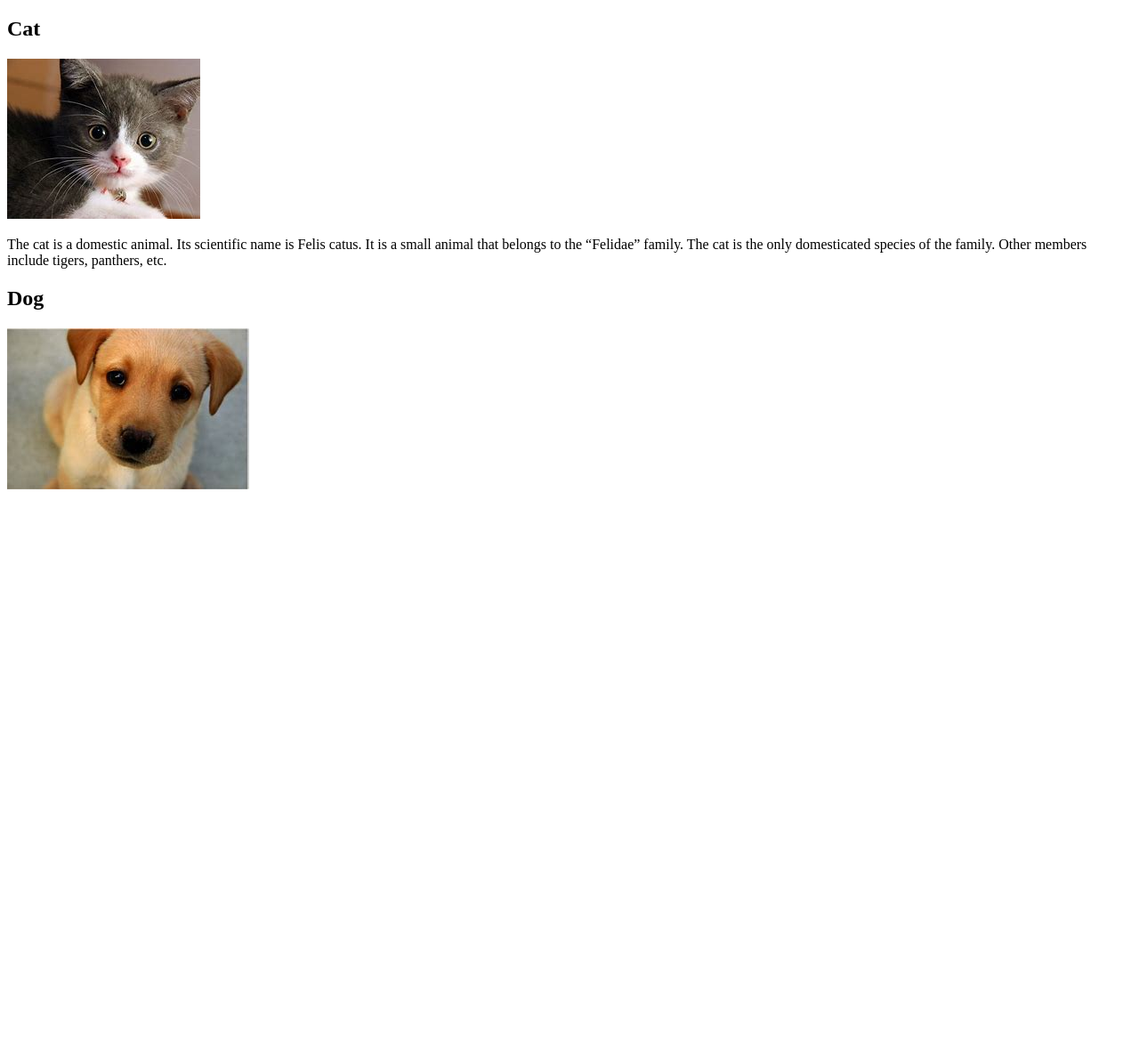
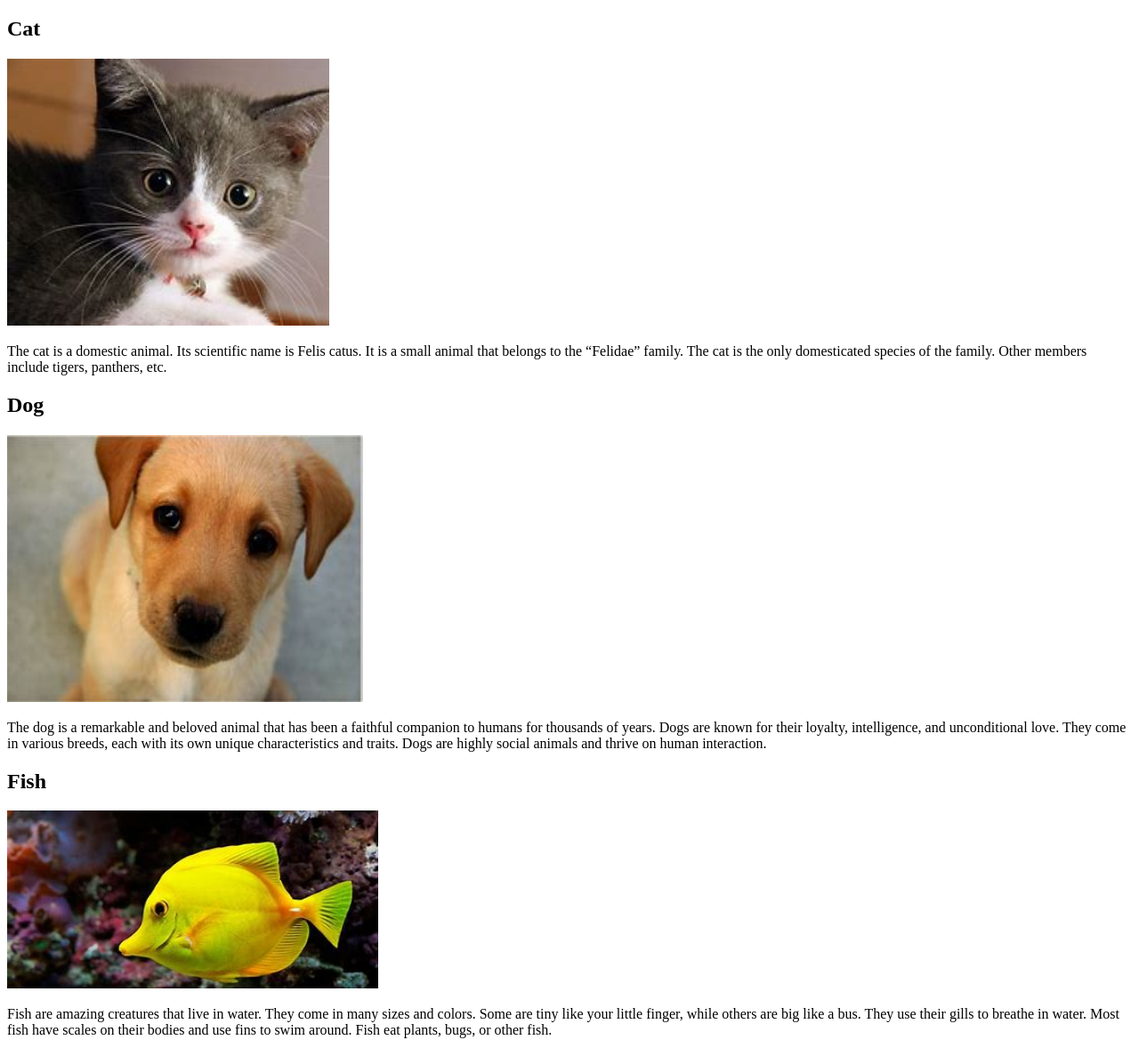
Before and after one commit to JasonSalinas115/COMP001A.LectureActivity3, a plain HTML site: page index.html in a window 1280 px wide. Shown: the part 131-1300 px from the top of the page at 89% size. Before the commit the page ends 800 px from the top, so only its background shows below. Drawn offline with Linux system fonts and the light colour scheme.

Commit message:
added text to dog and fish

```diff
--- a/index.html
+++ b/index.html
@@ -25,15 +25,20 @@
     <section id="photos">
         <div>
             <h2>Cat</h2>
-            <img src="images/cat.jfif" alt="photo of a cat">
+            <img src="images/cat.jfif" alt="photo of a cat" height="300px">
             <p>The cat is a domestic animal. Its scientific name is Felis catus. It is a small animal that belongs to the “Felidae” family. The cat is the only domesticated species of the family. Other members include tigers, panthers, etc.</p>
         </div>
         <div>
             <h2>Dog</h2>
-            <img src="images/dog.jfif" alt="photo of a dog">
-            <p> </p>
+            <img src="images/dog.jfif" alt="photo of a dog" height="300px" width="400x">
+            <p>The dog is a remarkable and beloved animal that has been a faithful companion to humans for thousands of years. Dogs are known for their loyalty, intelligence, and unconditional love. They come in various breeds, each with its own unique characteristics and traits. Dogs are highly social animals and thrive on human interaction.</p>
         </div>
-        <div></div>
+        <div>
+            <h2>Fish</h2>
+            <img src="images/fish.jfif" alt="photo of a fish" height="200x">
+            <p>Fish are amazing creatures that live in water. They come in many sizes and colors. Some are tiny like your little finger, while others are big like a bus. They use their gills to breathe in water. Most fish have scales on their bodies and use fins to swim around. Fish eat plants, bugs, or other fish.</p>
+
+        </div>
     </section>
 </main>
 <footer>
```
